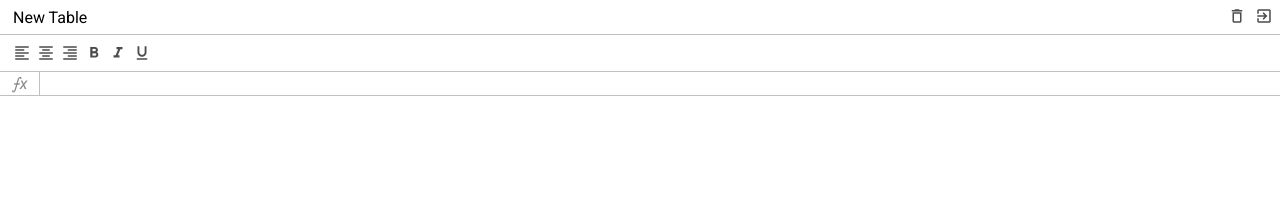
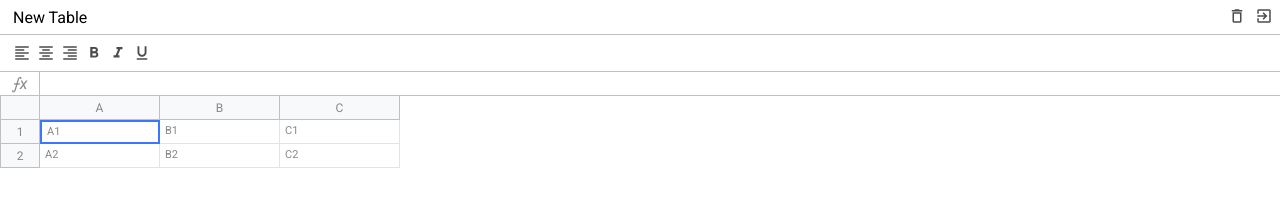
Before and after one commit to BertFrontEnd/excel-course, a website built with webpack: page src/index.html in a window 1280 px wide. Built offline with nearby package versions, Linux system fonts and the light colour scheme.

Commit message:
feat: add style of table

```diff
--- a/src/assets/sass/abstract/_variable.scss
+++ b/src/assets/sass/abstract/_variable.scss
@@ -2,5 +2,7 @@ $header-height: 34px;
 $toolbar-height: 38px;
 $formula-height: 24px;
 $info-cell-width: 40px;
+$row-height: 24px;
+$cell-width: 120px;
 $border-color-normal: #c0c0c0;
 $border-color-focus: #1a73e8;
--- a/src/assets/sass/base/_base.scss
+++ b/src/assets/sass/base/_base.scss
@@ -5,5 +5,11 @@ html {
 body {
   font-family: 'Roboto', sans-serif;
   font-size: 1.2rem;
+}
+
+.excel {
+  position: relative;
   color: #888888;
+  height: 100%;
+  max-width: 100%;
 }
--- a/src/assets/sass/component/_table.scss
+++ b/src/assets/sass/component/_table.scss
@@ -1,2 +1,63 @@
 .excel__table {
+  position: absolute;
+  top: $header-height + $toolbar-height + $formula-height;
+  left: 0;
+  right: 0;
+  overflow-x: auto;
+
+  .row {
+    display: flex;
+    flex-direction: row;
+    height: $row-height;
+    min-height: 20px;
+
+    .row-info {
+      display: flex;
+      justify-content: center;
+      align-items: center;
+      height: 100%;
+      min-width: $info-cell-width;
+      border: 1px solid $border-color-normal;
+      border-top: none;
+      background-color: #f8f9fa;
+    }
+
+    .row-data {
+      display: flex;
+      height: 100%;
+
+      .column {
+        display: flex;
+        justify-content: center;
+        align-items: center;
+        width: $cell-width;
+        min-width: 40px;
+        border: 1px solid $border-color-normal;
+        border-top: none;
+        border-left: none;
+        background-color: #f8f9fa;
+      }
+
+      .cell {
+        display: flex;
+        justify-content: flex-start;
+        align-items: center;
+        min-width: 40px;
+        padding: 5px;
+        width: $cell-width;
+        height: 100%;
+        font-size: 1.1rem;
+        white-space: nowrap;
+        border: 1px solid #e2e3e3;
+        border-top: none;
+        border-left: none;
+        outline: none;
+
+        &.selected {
+          border: 2px solid #3c75ff;
+          z-index: 9;
+        }
+      }
+    }
+  }
 }
--- a/src/index.html
+++ b/src/index.html
@@ -31,23 +31,18 @@
         <div class="button">
           <span class="material-icons">format_align_left</span>
         </div>
-
         <div class="button">
           <span class="material-icons">format_align_center</span>
         </div>
-
         <div class="button">
           <span class="material-icons">format_align_right</span>
         </div>
-
         <div class="button">
           <span class="material-icons">format_bold</span>
         </div>
-
         <div class="button">
           <span class="material-icons">format_italic</span>
         </div>
-
         <div class="button">
           <span class="material-icons">format_underlined</span>
         </div>
@@ -58,7 +53,32 @@
         <div class="input" contenteditable spellcheck="false"></div>
       </section>
 
-      <section class="excel__table"></section>
+      <section class="excel__table">
+        <div class="row">
+          <div class="row-info"></div>
+          <div class="row-data">
+            <div class="column">A</div>
+            <div class="column">B</div>
+            <div class="column">C</div>
+          </div>
+        </div>
+        <div class="row">
+          <div class="row-info">1</div>
+          <div class="row-data">
+            <div class="cell selected" contenteditable>A1</div>
+            <div class="cell" contenteditable>B1</div>
+            <div class="cell" contenteditable>C1</div>
+          </div>
+        </div>
+        <div class="row">
+          <div class="row-info">2</div>
+          <div class="row-data">
+            <div class="cell" contenteditable>A2</div>
+            <div class="cell" contenteditable>B2</div>
+            <div class="cell" contenteditable>C2</div>
+          </div>
+        </div>
+      </section>
     </div>
   </body>
 </html>
```
Also changed, not shown: dist/assets/favicon.svg (deleted), dist/assets/reset.css (deleted), dist/index.html (deleted), 2 other files.
